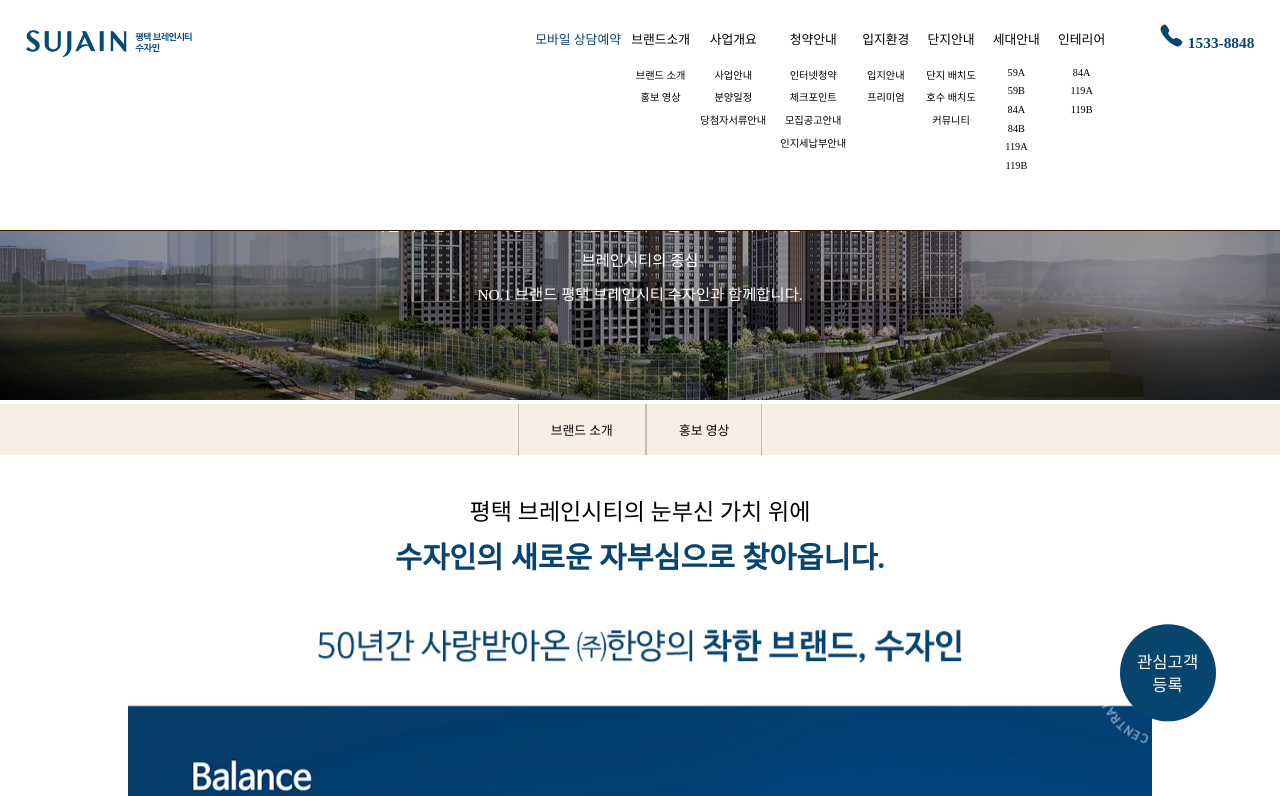
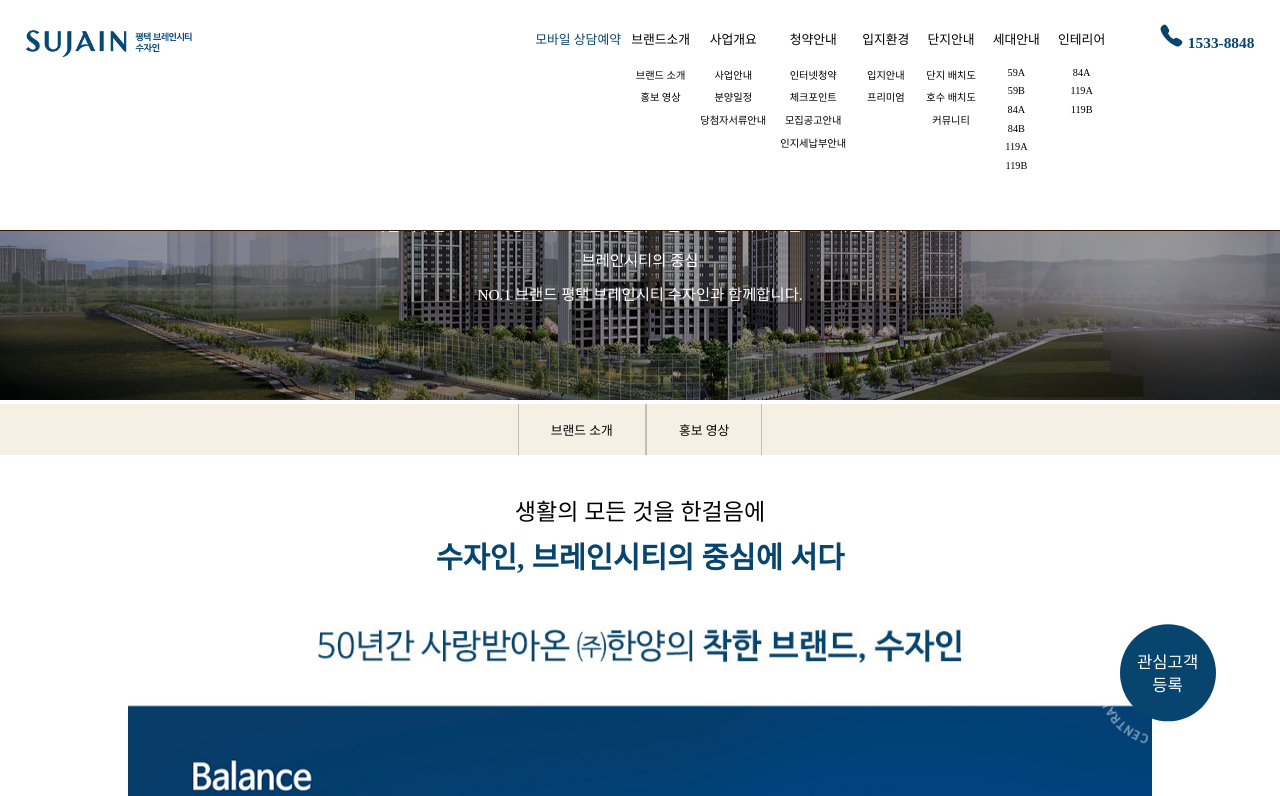
Before and after one commit to parkjihun22/jeju-wepark, a React (Create React App) app: page /Brand/intro in a window 1280 px wide. Shown: the top 796 px of the page. Built offline with nearby package versions, Linux system fonts and the light colour scheme; a web font is replaced by a local one.

Commit message:
feat : 브랜드소개글 변경경

```diff
--- a/src/pages/Brand/Brand1.jsx
+++ b/src/pages/Brand/Brand1.jsx
@@ -57,9 +57,9 @@ const Brand1 = () => {
             <MenuBar contents={menuContents} />
 
             <div className={`${styles.textBox} ${isTextVisible ? styles.active : ''}`}>
-                <div>평택 브레인시티의 눈부신 가치 위에</div>
-                <div>수자인의 새로운 자부심으로 찾아옵니다.</div>
-            </div>
+                <div>생활의 모든 것을 한걸음에</div>
+                <div>수자인, 브레인시티의 중심에 서다</div>
+</div>
 
             <img className={`${styles.image} ${isImageVisible ? styles.visible : ''}`} src={page1} alt="Brand Image" />
 
```
